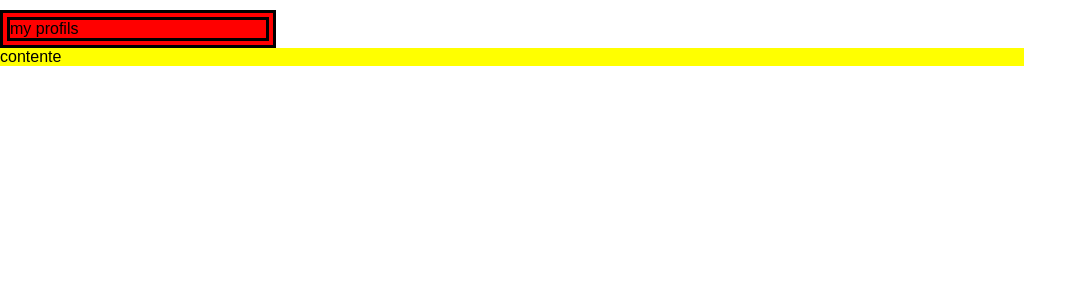
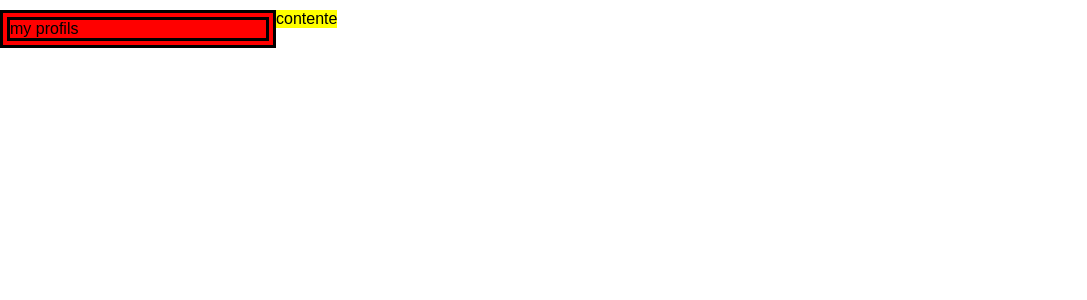
Before and after one commit to CoderLee2014/CoderLee2014, a PHP site: page / in a window 1280 px wide. Shown: the part 129-429 px from the top of the page, without its empty margins (0-1087 px from the left). Run offline with PHP 8.4, Linux system fonts and the light colour scheme.

Commit message:
Update stylesheets.css

```diff
--- a/stylesheets/stylesheets.css
+++ b/stylesheets/stylesheets.css
@@ -9,7 +9,7 @@
   border-color:black;
 }
 #contents{
-  width:80%;
+  width:auto;
   height:auto;
   float:left;
   display:inline;
```
